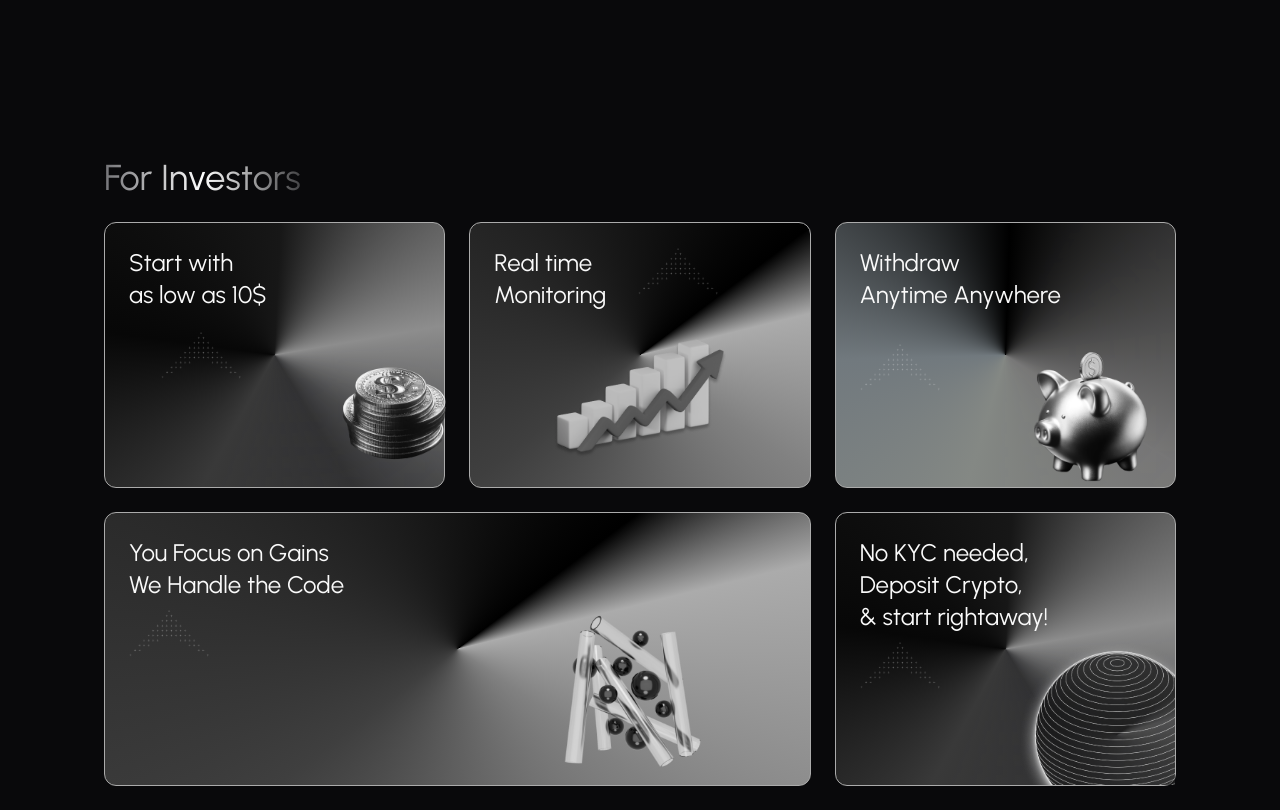
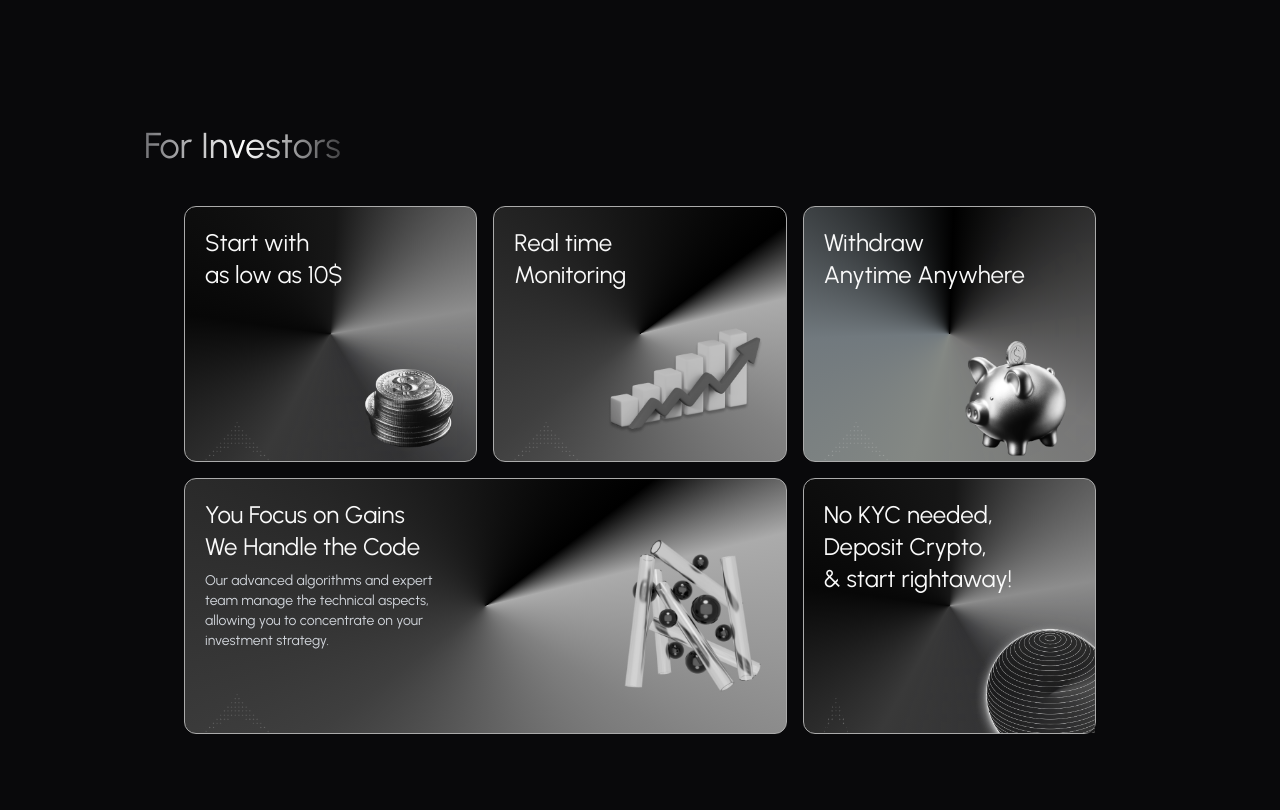
Before and after one commit to exponential-markets/landing, a React (Vite) app: page / in a window 1280 px wide. Shown: the part 665-1475 px from the top of the page. After the commit the page ends 1423 px from the top, so only its background shows below. Built offline with nearby package versions, Linux system fonts and the light colour scheme.

Commit message:
fix: bento layout & app margins

```diff
--- a/src/components/hero/Hero.tsx
+++ b/src/components/hero/Hero.tsx
@@ -5,7 +5,7 @@ import WaitlistButton from "./WaitlistButton";
 
 const Hero = () => {
   return (
-    <div className="mt-24 mx-14">
+    <div className="mt-24 mx-24">
       <WaitlistButton />
       <HeroText />
       <HeroCallToActions />
--- a/src/components/investors/InvestorSection.tsx
+++ b/src/components/investors/InvestorSection.tsx
@@ -7,64 +7,70 @@ import fillerArrow from "../../assets/filler arrow.png";
 
 const InvestorSection = () => {
   return (
-    <div id="investor" className="mx-14 mt-40">
+    <div id="investor" className="mx-24 mt-32">
       <h2 className="w-fit text-4xl text-transparent bg-gradient-to-r from-[#747478] via-white to-[#434345] bg-clip-text">
         For Investors
       </h2>
-      <div className="grid grid-cols-3 gap-6 mt-6">
-        <div className="border-[1.5px] rounded-xl px-6 pt-6 bg-angular-gradient-1 backdrop-blur-[70px]">
-          <h3 className="text-2xl mb-5">
+      <div className="mx-10 mt-10 grid grid-cols-3 gap-4">
+        <div className="border-[1.5px] rounded-xl px-5 pt-5 bg-angular-gradient-1 backdrop-blur-[70px] flex flex-col h-64">
+          <h3 className="text-2xl mb-4">
             Start with <br />
             as low as 10$
           </h3>
-          <div className="ml-8 flex gap-24">
-            <img src={fillerArrow} alt="coin stack" className="w-20 h-12" />
-            <img src={coinStack} alt="coin stack" className="w-28 h-28 mt-8" />
+          <div className="mt-auto flex justify-between items-end">
+            <img src={fillerArrow} alt="filler arrow" className="w-16 h-10" />
+            <img src={coinStack} alt="coin stack" className="w-24 h-24" />
           </div>
         </div>
-        <div className="border-[1.5px] rounded-xl px-6 pt-6 bg-angular-gradient-2 backdrop-blur-[70px]">
-          <div className="flex gap-8">
-            <h3 className="text-2xl">
+        <div className="border-[1.5px] rounded-xl px-5 pt-5 bg-angular-gradient-2 backdrop-blur-[70px] flex flex-col h-64">
+          <h3 className="text-2xl mb-4">
             Real time <br />
             Monitoring
           </h3>
-            <img src={fillerArrow} alt="coin stack" className="w-20 h-12" />
-          </div>
-          <div className="flex justify-center">
-            <img src={priceUp} alt="coin stack" className="h-40 mt-4" />
+          <div className="mt-auto flex justify-between items-end">
+            <img src={fillerArrow} alt="filler arrow" className="w-16 h-10" />
+            <img src={priceUp} alt="price up" className="h-36" />
           </div>
         </div>
-        <div className="border-[1.5px] rounded-xl px-6 pt-6 bg-angular-gradient-3 backdrop-blur-[70px]">
-          <h3 className="text-2xl">
+        <div className="border-[1.5px] rounded-xl px-5 pt-5 bg-angular-gradient-3 backdrop-blur-[70px] flex flex-col h-64">
+          <h3 className="text-2xl mb-4">
             Withdraw <br />
             Anytime Anywhere
           </h3>
-          <div className="mt-8 flex gap-20">
-            <img src={fillerArrow} alt="coin stack" className="w-20 h-12" />
-            <img src={piggyBank} alt="coin stack" className="h-36" />
+          <div className="mt-auto flex justify-between items-end">
+            <img src={fillerArrow} alt="filler arrow" className="w-16 h-10" />
+            <img src={piggyBank} alt="piggy bank" className="h-32" />
           </div>
         </div>
-        <div className="col-span-2 border-[1.5px] rounded-xl px-6 pt-6 bg-angular-gradient-2 backdrop-blur-[70px]">
-          <h3 className="text-2xl">
+        <div className="col-span-2 border-[1.5px] rounded-xl px-5 pt-5 bg-angular-gradient-2 backdrop-blur-[70px] flex flex-col h-64">
+          <div className="flex justify-between flex-grow">
+            <div>
+              <h3 className="text-2xl mb-2">
                 You Focus on Gains
                 <br />
                 We Handle the Code
               </h3>
-          <div className="mt-2 flex gap-20 justify-between">
-            <img src={fillerArrow} alt="coin stack" className="w-20 h-12" />
-            <img src={glassMarbles} alt="coin stack" className="h-40 mr-20" />
+              <p className="text-sm text-gray-300 max-w-[60%] mt-2">
+                Our advanced algorithms and expert team manage the technical aspects,
+                allowing you to concentrate on your investment strategy.
+              </p>
+            </div>
+            <img src={glassMarbles} alt="glass marbles" className="h-40 self-end" />
+          </div>
+          <div className="mt-auto">
+            <img src={fillerArrow} alt="filler arrow" className="w-16 h-10" />
           </div>
         </div>
-        <div className="border-[1.5px] rounded-xl pl-6 pt-6 bg-angular-gradient-1 backdrop-blur-[70px]">
-          <h3 className="text-2xl">
+        <div className="border-[1.5px] rounded-xl pt-5 bg-angular-gradient-1 backdrop-blur-[70px] flex flex-col h-64">
+          <h3 className="text-2xl mb-4 px-5">
             No KYC needed,
             <br />
             Deposit Crypto,
             <br />& start rightaway!
           </h3>
-          <div className="mt-2 flex justify-between">
-            <img src={fillerArrow} alt="coin stack" className="w-20 h-12" />
-            <img src={globe} alt="coin stack" className="h-36" />
+          <div className="mt-auto flex justify-between items-end">
+            <img src={fillerArrow} alt="filler arrow" className="px-5 w-16 h-10" />
+            <img src={globe} alt="globe" className="h-28 mr-0" />
           </div>
         </div>
       </div>
```
Lines whose indentation alone changed are shown as unchanged.
